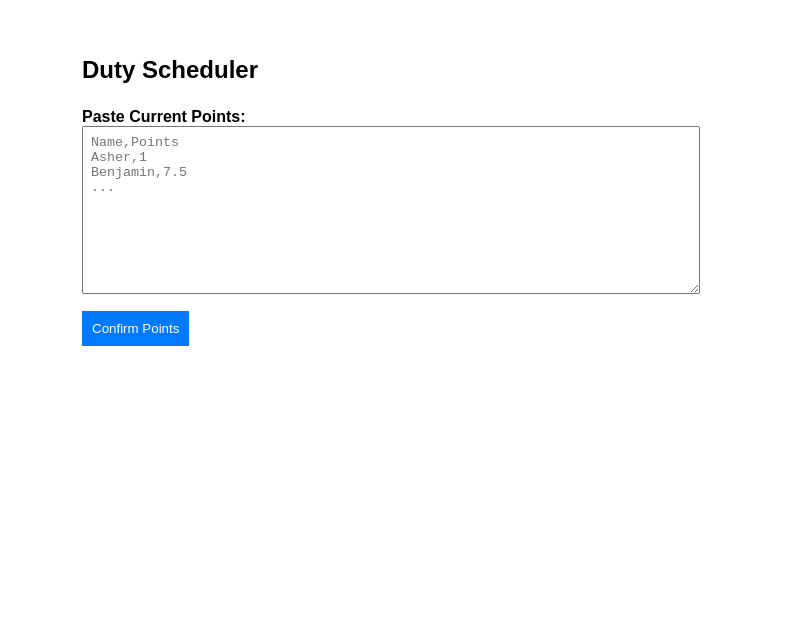
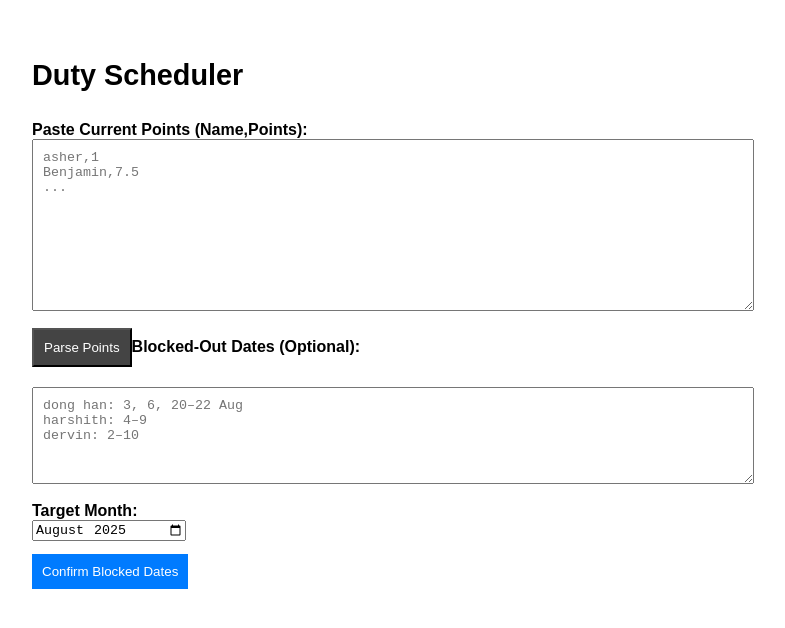
Before and after one commit to justinleeeeeeeeeee/DUTYPLANNER, a React (Vite) app: page / in a window 1280 px wide. Shown: the top 628 px of the page, without its empty margins (258-1043 px from the left). Built offline with nearby package versions, Linux system fonts and the light colour scheme.

Commit message:
Update App.jsx

```diff
--- a/src/App.jsx
+++ b/src/App.jsx
@@ -1,5 +1,4 @@
-// App.jsx – Copy-paste version (no file upload)
-
+// src/App.jsx
 import React, { useState } from 'react';
 import { format, parse } from 'date-fns';
 import Papa from 'papaparse';
@@ -7,70 +6,76 @@ import Papa from 'papaparse';
 const MAX_DUTY_POINTS = 7;
 
 const App = () => {
-  const [rawPoints, setRawPoints] = useState('');
-  const [csvData, setCsvData] = useState(null);
+  const [rawInput, setRawInput] = useState('');
+  const [csvData, setCsvData] = useState([]);
   const [blockedText, setBlockedText] = useState('');
   const [blockedParsed, setBlockedParsed] = useState(null);
   const [confirmed, setConfirmed] = useState(false);
   const [monthYear, setMonthYear] = useState('2025-08');
 
-  const parsePoints = () => {
-    const lines = rawPoints.trim().split('\n').filter(Boolean);
-    const parsed = lines.slice(1).map(line => {
-      const [name, points] = line.split(',').map(s => s.trim());
-      return {
-        name,
-        points: parseFloat(points),
+  const parsePointsText = () => {
+    const lines = rawInput.trim().split('\n');
+    const result = [];
+    lines.forEach(line => {
+      const [name, point] = line.split(',');
+      if (name && !isNaN(parseFloat(point))) {
+        result.push({
+          name: name.trim().toLowerCase(),
+          points: parseFloat(point),
           assigned: 0,
           schedule: []
-      };
         });
-    setCsvData(parsed);
+      }
+    });
+    setCsvData(result);
   };
 
   const parseBlockedDates = () => {
     const result = {};
+    const baseYear = +monthYear.split('-')[0];
+    const baseMonth = +monthYear.split('-')[1];
+
     const lines = blockedText.split(/\n|\r/).filter(Boolean);
     lines.forEach(line => {
-      const match = line.match(/^([\w\s]+)[^\d]*(\d{1,2}(?:\/\d{1,2}\/\d{2,4}|[–-]\d{1,2})?(?:[,–\-\s\d\/]*)?)/i);
-      if (!match) return;
-      const name = match[1].trim().toLowerCase();
-      const datePart = match[2];
-      const baseMonth = parseInt(monthYear.split('-')[1], 10) - 1;
-      const baseYear = +monthYear.split('-')[0];
-      const expanded = [];
+      const [nameRaw, datesRaw] = line.split(':');
+      if (!nameRaw || !datesRaw) return;
+      const name = nameRaw.trim().toLowerCase();
+      const blocked = new Set();
 
-      const parts = datePart.split(/,|\s+/).map(s => s.trim()).filter(Boolean);
-      parts.forEach((part, idx) => {
-        if (part.includes('-') || part.includes('–')) {
-          const [s, e] = part.split(/–|-/).map(x => x.trim());
-          const start = parse(`${s} ${baseYear}`, 'd MMM yyyy', new Date(baseYear, baseMonth));
-          const end = parse(`${e} ${baseYear}`, 'd MMM yyyy', new Date(baseYear, baseMonth));
-          let d = new Date(start);
-          while (d <= end) {
-            expanded.push(format(d, 'yyyy-MM-dd'));
-            d.setDate(d.getDate() + 1);
+      const ranges = datesRaw.split(',').map(d => d.trim());
+      ranges.forEach(entry => {
+        const cleaned = entry.replace(/[–—]/g, '-');
+        const rangeMatch = cleaned.match(/^(\d{1,2})-(\d{1,2})(?:\s+(\w+))?$/);
+        if (rangeMatch) {
+          const [_, start, end, monthText] = rangeMatch;
+          const month = monthText ? parse(`${monthText.slice(0, 3)} ${baseYear}`, 'MMM yyyy', new Date()).getMonth() + 1 : baseMonth;
+          for (let d = +start; d <= +end; d++) {
+            const date = new Date(baseYear, month - 1, d);
+            blocked.add(format(date, 'yyyy-MM-dd'));
           }
-        } else if (/\d{1,2}\/\d{1,2}\/\d{2,4}/.test(part)) {
-          const parsedDate = parse(part, 'd/M/yy', new Date());
-          expanded.push(format(parsedDate, 'yyyy-MM-dd'));
-        } else if (/\d{1,2}/.test(part)) {
-          const parsedDate = new Date(baseYear, baseMonth, +part);
-          expanded.push(format(parsedDate, 'yyyy-MM-dd'));
+        } else {
+          const singleMatch = cleaned.match(/^(\d{1,2})(?:\s+(\w+))?$/);
+          if (singleMatch) {
+            const [_, day, monthText] = singleMatch;
+            const month = monthText ? parse(`${monthText.slice(0, 3)} ${baseYear}`, 'MMM yyyy', new Date()).getMonth() + 1 : baseMonth;
+            const date = new Date(baseYear, month - 1, +day);
+            blocked.add(format(date, 'yyyy-MM-dd'));
+          }
         }
       });
-      result[name] = (result[name] || []).concat(expanded);
+
+      result[name] = Array.from(blocked).sort();
     });
+
     setBlockedParsed(result);
     setConfirmed(true);
   };
 
   const isBlocked = (name, date) => {
-    const blocked = blockedParsed?.[name.toLowerCase()] || [];
-    return blocked.includes(date);
+    return blockedParsed?.[name.toLowerCase()]?.includes(date) || false;
   };
 
-  const assignDuty = (dateStr, type, assignedMap) => {
+  const assignDuty = (dateStr, type, assignments) => {
     const eligible = csvData.filter(p => {
       if (p.assigned >= MAX_DUTY_POINTS && (type === 'AM' || type === 'PM')) return false;
       if (isBlocked(p.name, dateStr)) return false;
@@ -80,13 +85,13 @@ const App = () => {
     eligible.sort((a, b) => a.points + a.assigned - (b.points + b.assigned));
     const selected = eligible[0];
     if (!selected) return '';
-    selected.assigned += (type === 'AM' || type === 'PM') ? 1 : 0;
+    if (type === 'AM' || type === 'PM') selected.assigned += 1;
     selected.schedule.push(dateStr);
-    assignedMap[dateStr] = assignedMap[dateStr] || { AM: '', PM: '', AMR: [], PMR: [] };
-    if (type === 'AM') assignedMap[dateStr].AM = selected.name;
-    if (type === 'PM') assignedMap[dateStr].PM = selected.name;
-    if (type === 'AMR') assignedMap[dateStr].AMR.push(selected.name);
-    if (type === 'PMR') assignedMap[dateStr].PMR.push(selected.name);
+    assignments[dateStr] = assignments[dateStr] || { AM: '', PM: '', AMR: [], PMR: [] };
+    if (type === 'AM') assignments[dateStr].AM = selected.name;
+    if (type === 'PM') assignments[dateStr].PM = selected.name;
+    if (type === 'AMR') assignments[dateStr].AMR.push(selected.name);
+    if (type === 'PMR') assignments[dateStr].PMR.push(selected.name);
     return selected.name;
   };
 
@@ -94,8 +99,9 @@ const App = () => {
     const [year, month] = monthYear.split('-');
     const daysInMonth = new Date(year, month, 0).getDate();
     const assignments = {};
-    for (let i = 1; i <= daysInMonth; i++) {
-      const dateObj = new Date(year, month - 1, i);
+
+    for (let d = 1; d <= daysInMonth; d++) {
+      const dateObj = new Date(year, month - 1, d);
       const dateStr = format(dateObj, 'yyyy-MM-dd');
       assignDuty(dateStr, 'AM', assignments);
       assignDuty(dateStr, 'PM', assignments);
@@ -106,19 +112,19 @@ const App = () => {
     }
 
     const rows = [];
-    for (let i = 1; i <= daysInMonth; i++) {
-      const dateObj = new Date(year, month - 1, i);
+    for (let d = 1; d <= daysInMonth; d++) {
+      const dateObj = new Date(year, month - 1, d);
       const dateStr = format(dateObj, 'yyyy-MM-dd');
-      const a = assignments[dateStr] || { AM: '', PM: '', AMR: [], PMR: [] };
+      const dayRow = assignments[dateStr] || { AM: '', PM: '', AMR: [], PMR: [] };
       rows.push({
         Date: format(dateObj, 'd/M/yyyy'),
         Day: format(dateObj, 'EEE'),
-        AM: a.AM,
-        PM: a.PM,
-        'AM Reserve 1': a.AMR[0] || '',
-        'AM Reserve 2': a.AMR[1] || '',
-        'PM Reserve 1': a.PMR[0] || '',
-        'PM Reserve 2': a.PMR[1] || ''
+        AM: dayRow.AM,
+        PM: dayRow.PM,
+        'AM Reserve 1': dayRow.AMR[0] || '',
+        'AM Reserve 2': dayRow.AMR[1] || '',
+        'PM Reserve 1': dayRow.PMR[0] || '',
+        'PM Reserve 2': dayRow.PMR[1] || ''
       });
     }
 
@@ -134,31 +140,28 @@ const App = () => {
   };
 
   return (
-    <div style={{ padding: '2em', maxWidth: '600px', margin: 'auto', fontFamily: 'Arial, sans-serif' }}>
-      <h1 style={{ fontSize: '1.5em', fontWeight: 'bold', marginBottom: '1em' }}>Duty Scheduler</h1>
+    <div style={{ padding: '2em', maxWidth: '700px', margin: 'auto', fontFamily: 'Arial, sans-serif' }}>
+      <h1 style={{ fontSize: '1.8em', fontWeight: 'bold', marginBottom: '1em' }}>Duty Scheduler</h1>
 
-      <label><strong>Paste Current Points:</strong></label>
+      <label><strong>Paste Current Points (Name,Points):</strong></label>
       <textarea
         rows={10}
-        value={rawPoints}
-        onChange={(e) => setRawPoints(e.target.value)}
-        style={{ width: '100%', padding: '8px', marginBottom: '1em' }}
-        placeholder={`Name,Points\nAsher,1\nBenjamin,7.5\n...`}
+        value={rawInput}
+        onChange={(e) => setRawInput(e.target.value)}
+        style={{ width: '100%', padding: '10px', marginBottom: '1em', fontFamily: 'monospace' }}
+        placeholder={`asher,1\nBenjamin,7.5\n...`}
       />
-
-      <button onClick={parsePoints} style={{ marginBottom: '2em', padding: '10px', backgroundColor: '#007bff', color: 'white', border: 'none' }}>
-        Confirm Points
+      <button onClick={parsePointsText} style={{ marginBottom: '1.5em', padding: '10px', backgroundColor: '#444', color: 'white' }}>
+        Parse Points
       </button>
 
-      {csvData && (
-        <>
       <label><strong>Blocked-Out Dates (Optional):</strong></label>
       <textarea
-            rows={6}
+        rows={5}
         value={blockedText}
         onChange={(e) => setBlockedText(e.target.value)}
-            style={{ width: '100%', padding: '8px', marginBottom: '1em' }}
-            placeholder={`e.g.\nDong Han: 3, 6, 20–22 Aug\nHarshith: 4–9 Aug\nDervin: 02/08/25–10/08/25`}
+        style={{ width: '100%', padding: '10px', marginBottom: '1em' }}
+        placeholder={`dong han: 3, 6, 20–22 Aug\nharshith: 4–9\ndervin: 2–10`}
       />
 
       <label><strong>Target Month:</strong></label>
@@ -177,7 +180,7 @@ const App = () => {
 
       {confirmed && (
         <div style={{ marginTop: '2em' }}>
-              <h2><strong>Parsed Blocked-Out Dates:</strong></h2>
+          <h2><strong>Parsed Blocked Dates:</strong></h2>
           <ul>
             {Object.entries(blockedParsed || {}).map(([name, dates]) => (
               <li key={name}><strong>{name}</strong>: {dates.map(d => format(new Date(d), 'd MMM')).join(', ')}</li>
@@ -185,14 +188,12 @@ const App = () => {
           </ul>
           <br />
           <button onClick={generateSchedule} style={{ padding: '10px', backgroundColor: 'green', color: 'white', border: 'none', marginRight: '1em' }}>
-                Yes, Generate Schedule
+            Generate Schedule
           </button>
           <button onClick={() => setConfirmed(false)} style={{ padding: '10px', border: '1px solid #ccc' }}>
-                Go Back to Edit
+            Edit Again
           </button>
         </div>
-          )}
-        </>
       )}
     </div>
   );
```
Lines whose indentation alone changed are shown as unchanged.
